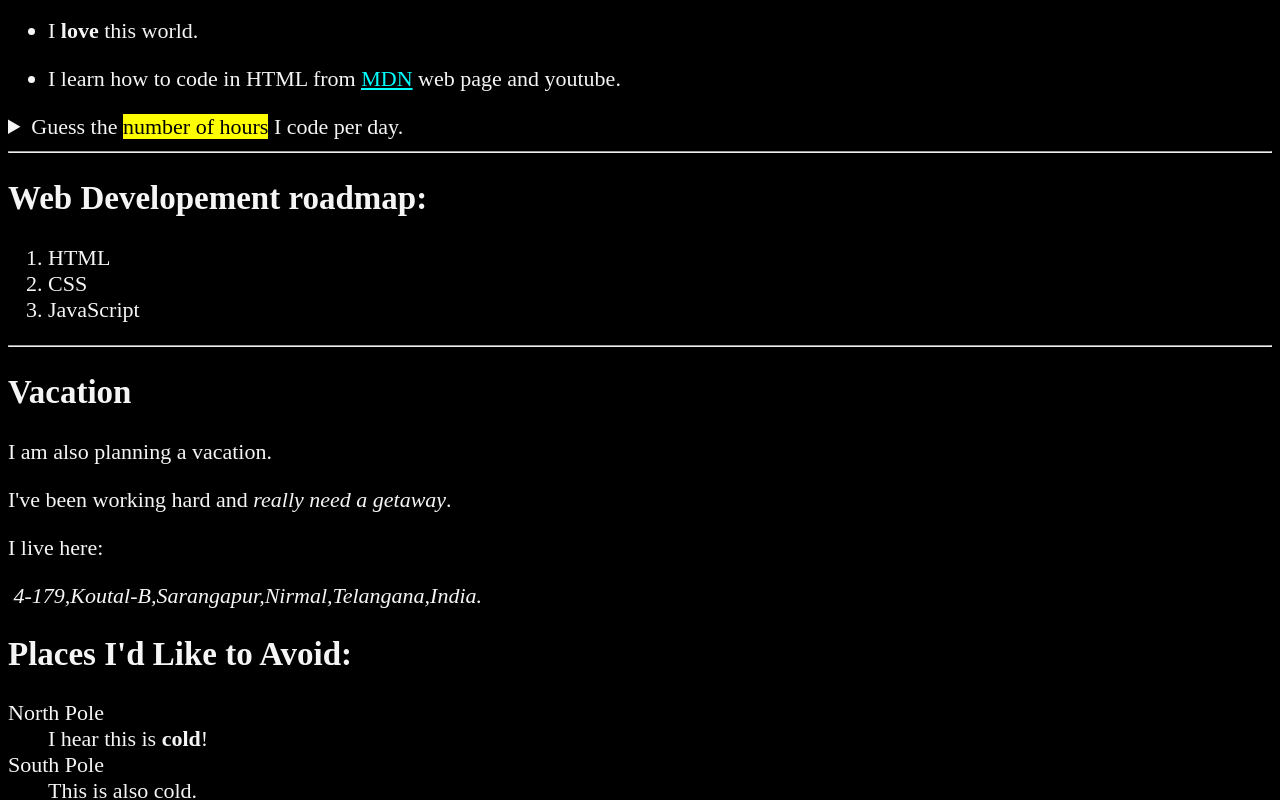
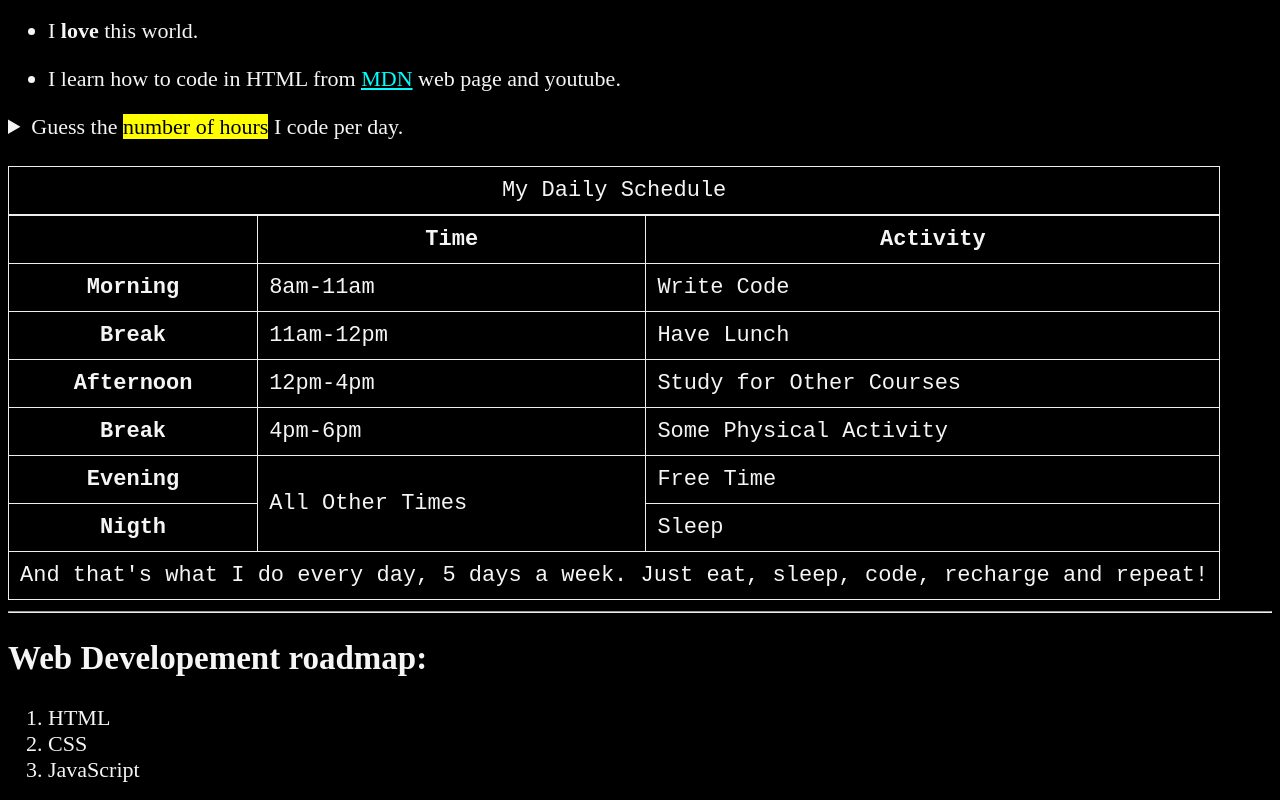
Before and after one commit to VijayReddy08/HTML-Course, a plain HTML site: page index.html in a window 1280 px wide. Shown: the part 653-1453 px from the top of the page. Drawn offline with Linux system fonts and the light colour scheme.

Commit message:
Learned how to create tables using HTML.

```diff
--- a/index.html
+++ b/index.html
@@ -47,6 +47,68 @@
                 <p>I start at <time datetime="08:00">8 am</time> and I write code for <time datetime="PT3H"> 3 hours</time> every morning.</p>
             </details>
         </aside>
+        <br>
+
+        <table>
+            <caption>My Daily Schedule</caption>
+            <thead>
+                <tr>
+                    <th>&nbsp;</th>
+                    <th scope="col">
+                        Time
+                    </th>
+                    <th scope="col">
+                        Activity
+                    </th>
+                </tr>
+            </thead>
+            <tbody>
+                <tr>
+                    <th scope="row">Morning</th>
+                    <td>
+                        <time datetime="08:00">8am</time>-<time datetime="11:00">11am</time>
+                    </td>
+                    <td>
+                        Write Code
+                    </td>
+                </tr>
+                <tr>
+                    <th scope="row">Break</th>
+                    <td>
+                    <time datetime="11:00">11am</time>-<time datetime="12:00">12pm</time>
+                    </td>
+                    <td>Have Lunch</td>
+                </tr>
+                <tr>
+                    <th scope="row">Afternoon</th>
+                    <td>
+                    <time datetime="12:00">12pm</time>-<time datetime="16:00">4pm</time>
+                    </td>
+                    <td>Study for Other Courses</td>
+                </tr>
+                <tr>
+                    <th scope="row">Break</th>
+                    <td>
+                        <time datetime="16:00">4pm</time>-<time datetime="18:00">6pm</time>
+                    </td>
+                    <td>Some Physical Activity</td>
+                </tr>
+                <tr>
+                    <th scope="row">Evening</th>
+                    <td rowspan="2">All Other Times</td>
+                    <td>Free Time</td>
+                </tr>
+                <tr>
+                    <th scope="row">Nigth</th>
+                    <td>Sleep</td>
+                </tr>
+            </tbody>
+            <tfoot>
+                <tr>
+                <td colspan="3">And that's what I do every day, 5 days a week. Just eat, sleep, code, recharge and repeat!</td>
+                </tr>
+            </tfoot>
+        </table>
         </section>
 
         <hr>
--- a/main.css
+++ b/main.css
@@ -14,3 +14,9 @@ a:visited{
 a:hover,a:active{
     color: violet;
 }
+table, th, tr, td, caption {
+    border: 1px solid #eee;
+    font-family: 'Courier New', Courier, monospace;
+    border-collapse: collapse;
+    padding: 0.5rem;
+}
```
